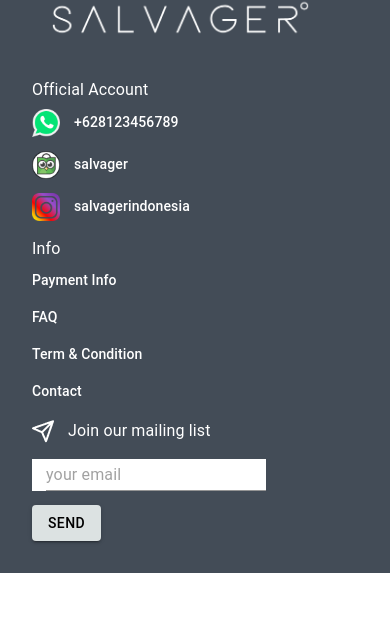
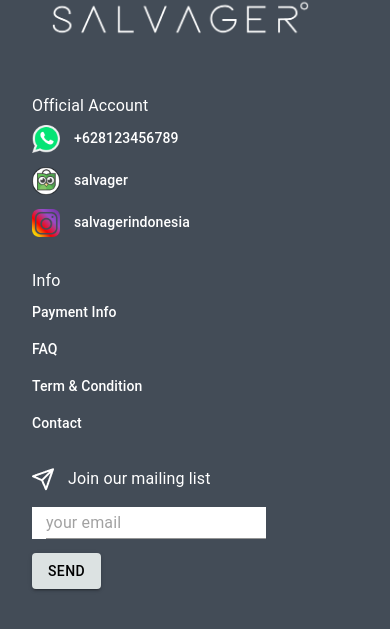
Before and after one commit to BaariqAzhar/salvager, a React (Create React App) app: page /diary in a window 390 px wide. Shown: the part 293-922 px from the top of the page. Before the commit the page ends 866 px from the top, so only its background shows below. Built offline with nearby package versions, Linux system fonts and the light colour scheme; no server answers.

Commit message:
improve responsive in footer

```diff
--- a/src/views/home/FooterSection.js
+++ b/src/views/home/FooterSection.js
@@ -31,7 +31,7 @@ export default function FooterSection() {
     return (
         <div>
             <Grid container className={classes.container}>
-                <Grid item xs={12} sm={4}>
+                <Grid item xs={12} sm={4} className={classes.gridItem}>
                     <Box
                         display="flex"
                         alignItems="center"
@@ -44,7 +44,7 @@ export default function FooterSection() {
                             direction="column" src={WhiteLogo} className={classes.whiteLogo} />
                     </Box>
                 </Grid>
-                <Grid item xs={12} sm={3}>
+                <Grid item xs={12} sm={3} className={classes.gridItem}>
                     <Typography variant="subtitle1" gutterBottom className={classes.text}>
                         Official Account
                     </Typography>
@@ -67,7 +67,7 @@ export default function FooterSection() {
                         </Typography>
                     </div>
                 </Grid>
-                <Grid item xs={12} sm={2}>
+                <Grid item xs={12} sm={2} className={classes.gridItem}>
                     <Typography variant="subtitle1" gutterBottom className={classes.text}>
                         Info
                     </Typography>
@@ -92,7 +92,7 @@ export default function FooterSection() {
                         </Typography>
                     </div>
                 </Grid>
-                <Grid item xs={12} sm={3}>
+                <Grid item xs={12} sm={3} className={classes.gridItem}>
                     <div>
                         <img src={letterIcon} className={classes.letterIcon} />
                         <Typography display="inline" variant="subtitle1" gutterBottom className={classes.text}>
@@ -147,4 +147,7 @@ const useStyles = makeStyles(theme => ({
         color: 'black',
         marginTop: '1em',
     },
+    gridItem: {
+        marginBottom: '1rem'
+    }
 }));
```
